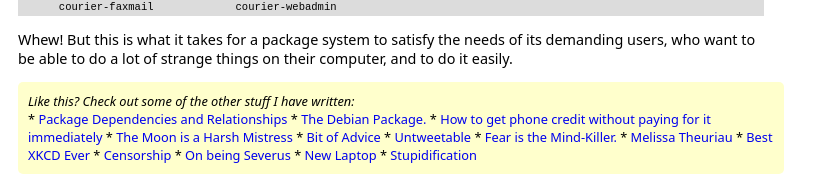
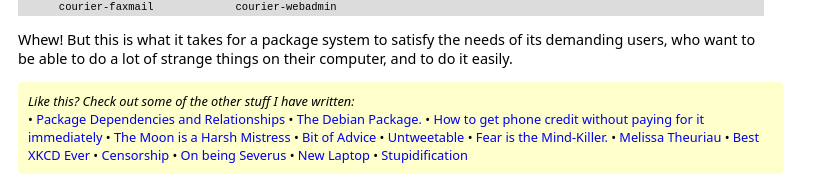
Before and after one commit to hoskeri/hoskeri.github.com, a Jekyll site: the page built from index.html, in a window 1280 px wide. Shown: the part 2208-2397 px from the top of the page, without its empty margins (0-829 px from the left). Built offline with Jekyll 4.4.1, drawn with Linux system fonts in a browser that asks for light colours; some of the changed lines change nothing that is shown.

Commit message:
use bullets instead of asterisks

```diff
--- a/_layouts/default.html
+++ b/_layouts/default.html
@@ -19,7 +19,7 @@
     <div class="footer">
       <em>Like this? Check out some of the other stuff I have written:</em></br>
       {% for post in site.categories.blog %}
-      * <a href="{{ post.url }}"> {{ post.title }}</a>
+      &bull; <a href="{{ post.url }}"> {{ post.title }}</a>
       {% endfor %}
     </div>
   </body>
```
